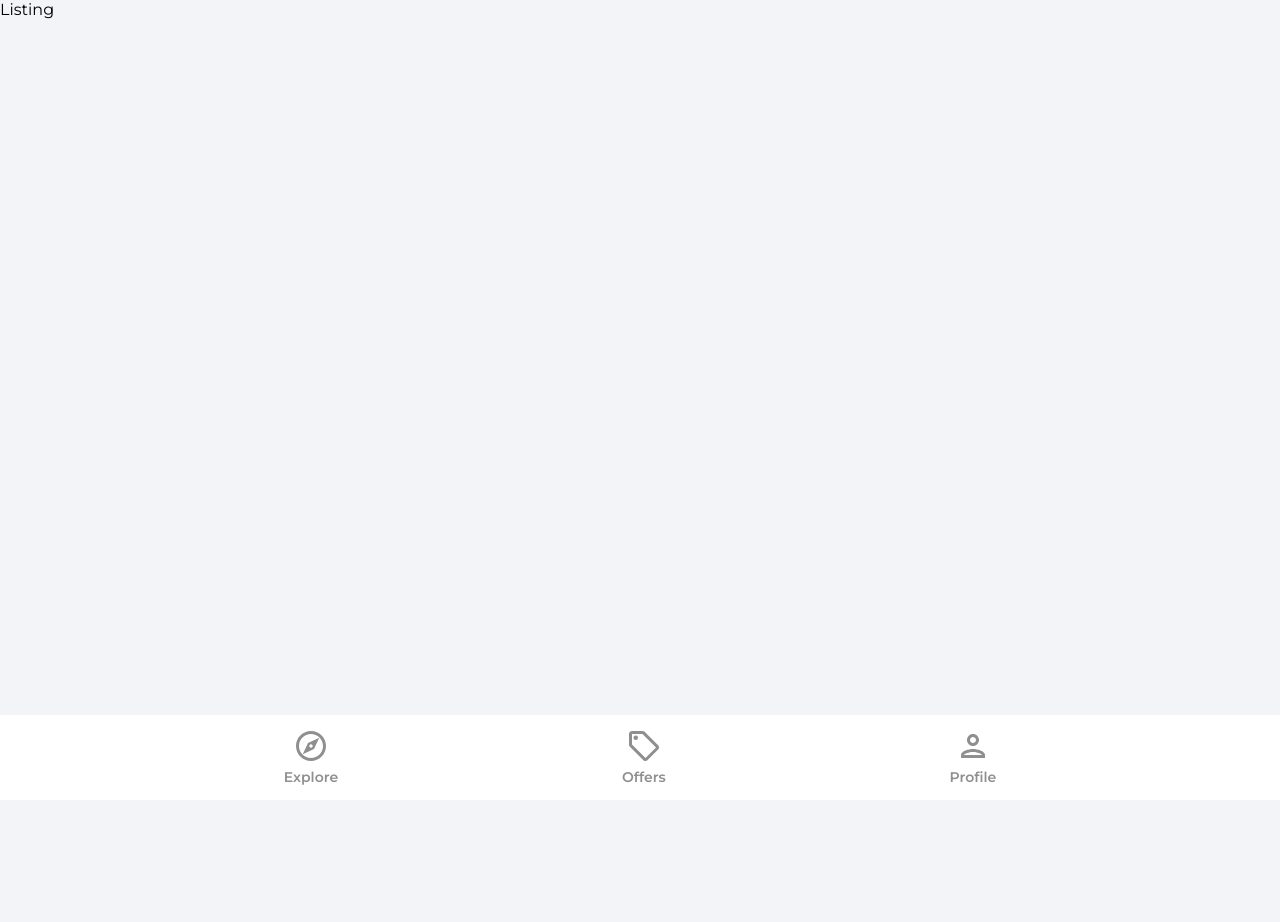
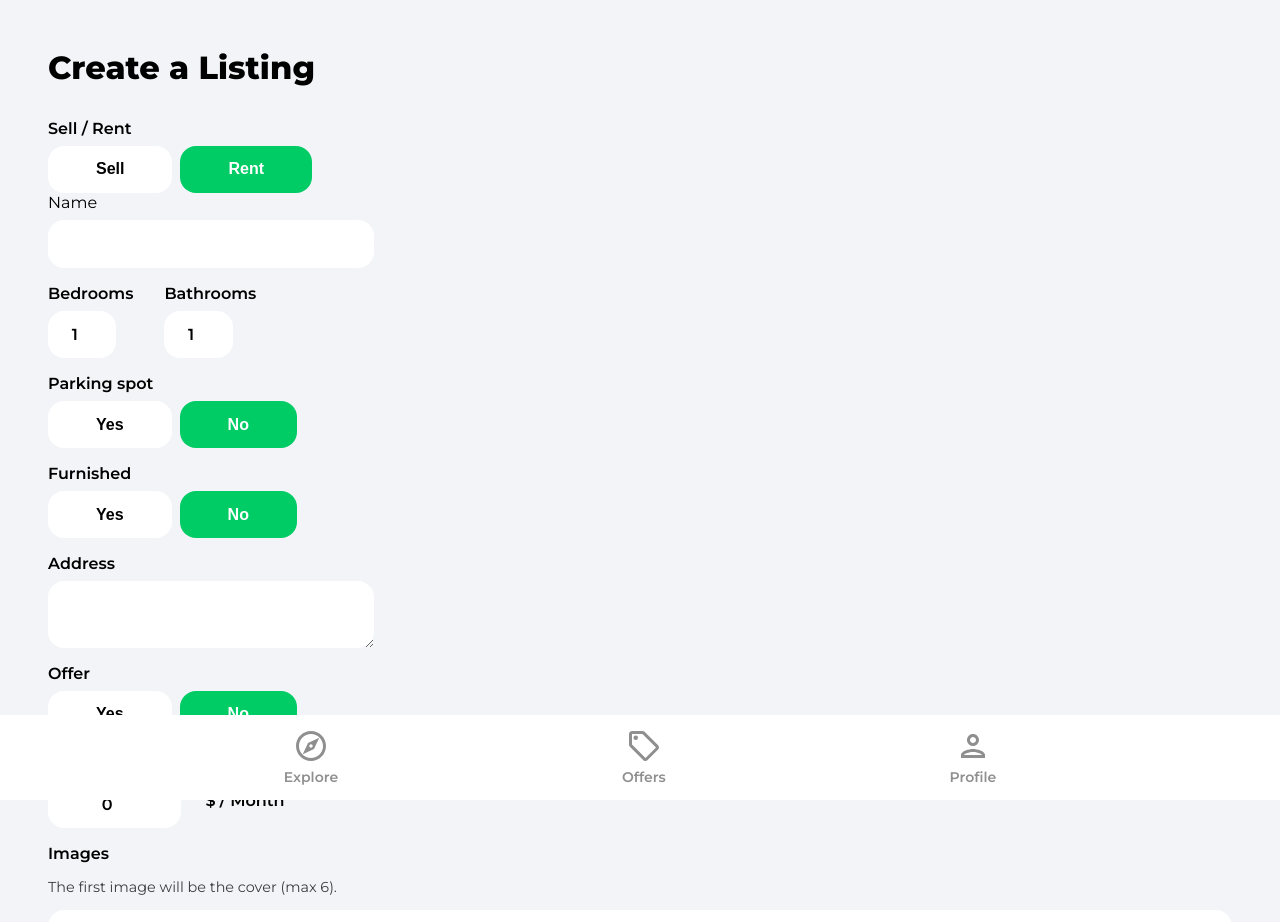
Before and after one commit to AllanRichardson304/house-marketplace, a React (Create React App) app: page /create-listing in a window 1280 px wide. Shown: the top 922 px of the page. Before the commit the page ends 800 px from the top, so only its background shows below. Built offline with nearby package versions, Linux system fonts and the light colour scheme; no server answers; sample sign-in values are in the browser's storage.

Commit message:
Form Added

```diff
--- a/src/pages/CreateListing.jsx
+++ b/src/pages/CreateListing.jsx
@@ -1,55 +1,289 @@
-import { useState, useEffect ,useRef } from "react"
-import {getAuth, onAuthStateChanged} from 'firebase/auth'
+import { useState, useEffect, useRef } from "react"
+import { getAuth, onAuthStateChanged } from 'firebase/auth'
 import { useNavigate } from "react-router-dom"
 import Spinner from '../components/Spinner'
 export default function CreateListing() {
   const [geolocationEnabled, setGeolocationEnabled] = useState(true)
-  const [loading , setLoading] = useState(false)
-  const [formData , setFormData] = useState({
-    type:'rent',
+  const [loading, setLoading] = useState(false)
+  const [formData, setFormData] = useState({
+    type: 'rent',
     name: '',
-    bedrooms:1,
-    bathrooms:1,
-    parking:false,
+    bedrooms: 1,
+    bathrooms: 1,
+    parking: false,
     furnished: false,
     address: '',
-    offer:false,
+    offer: false,
     regularPrice: 0,
-    discountedPrice:0,
-    images:{},
+    discountedPrice: 0,
+    images: {},
     latitude: 0,
-    longitude:0,
+    longitude: 0,
 
   })
-
+  const { type, name, bedrooms, bathrooms, parking, furnished, address, offer, regularPrice, discountedPrice, images, latitude, longitude } = formData
   const auth = getAuth()
   const navigate = useNavigate()
   const isMounted = useRef(true)
 
-  useEffect(()=>{
-      if(isMounted){
+  useEffect(() => {
+    if (isMounted) {
       onAuthStateChanged(auth, (user) => {
-        if(user) {
-          setFormData({...formData, userRef:user.uid})
-        }else{
+        if (user) {
+          setFormData({ ...formData, userRef: user.uid })
+        } else {
           navigate('/signin')
         }
       })
     }
-      return () =>{
+    return () => {
       isMounted.current = false
     }
-  },[isMounted])
+  }, [isMounted])
 
+  const onSubmit = (e) => {
+    e.preventDefault()
+    console.log(formData)
+  }
+  const onMutate = (e) => {
+   let boolean = null
+   if(e.target.value === 'true'){
+    boolean = true
+   }
+   if(e.target.value === 'false'){
+    boolean = false
+   }
 
-  if(loading){
+   //Files
+   if(e.target.files){
+    setFormData((prevState) => ({
+      ...prevState,
+      images:e.target.files
+    }) )
+   }
+
+   //Text/Booleans/Number
+   if(!e.target.files){
+     setFormData((prevState) => ({
+      ...prevState,
+      [e.target.id]:boolean ?? e.target.value,
+     }))
+   }
+  }
+
+  if (loading) {
     return (
-      <Spinner/>
+      <Spinner />
     )
-  } else{
+  } else {
     return (
+      <div className="profile">
+        <header>
+          <p className="pageHeader">Create a Listing</p>
+        </header>
+        <main>
+          <form onSubmit={onSubmit}>
+            <label className="formLabel">Sell / Rent</label>
+            <div className="formButtons">
+              <button type="button" className={type === 'sale' ? 'formButtonActive' : 'formButton'}
+                id='type' value='sale' onClick={onMutate}
+              >Sell</button>
+                 <button type="button" className={type === 'rent' ? 'formButtonActive' : 'formButton'}
+                id='type' value='sale' onClick={onMutate}
+              >Rent</button>
+            </div>
+            <lable className="formLable">Name</lable>
+            <input type="text" className="formInputName"  id="name" value={name}
+             onChange={onMutate} maxLength='32' minLength='10' required />
+
+          <div className='formRooms flex'>
             <div>
-        Listing
+              <label className='formLabel'>Bedrooms</label>
+              <input
+                className='formInputSmall'
+                type='number'
+                id='bedrooms'
+                value={bedrooms}
+                onChange={onMutate}
+                min='1'
+                max='50'
+                required
+              />
+            </div>
+            <div>
+              <label className='formLabel'>Bathrooms</label>
+              <input
+                className='formInputSmall'
+                type='number'
+                id='bathrooms'
+                value={bathrooms}
+                onChange={onMutate}
+                min='1'
+                max='50'
+                required
+              />
+            </div>
+          </div>
+          <label className='formLabel'>Parking spot</label>
+          <div className='formButtons'>
+            <button
+              className={parking ? 'formButtonActive' : 'formButton'}
+              type='button'
+              id='parking'
+              value={true}
+              onClick={onMutate}
+              min='1'
+              max='50'
+            >
+              Yes
+            </button>
+            <button
+              className={
+                !parking && parking !== null ? 'formButtonActive' : 'formButton'
+              }
+              type='button'
+              id='parking'
+              value={false}
+              onClick={onMutate}
+            >
+              No
+            </button>
+          </div>
+          <label className='formLabel'>Furnished</label>
+          <div className='formButtons'>
+            <button
+              className={furnished ? 'formButtonActive' : 'formButton'}
+              type='button'
+              id='furnished'
+              value={true}
+              onClick={onMutate}
+            >
+              Yes
+            </button>
+            <button
+              className={
+                !furnished && furnished !== null
+                  ? 'formButtonActive'
+                  : 'formButton'
+              }
+              type='button'
+              id='furnished'
+              value={false}
+              onClick={onMutate}
+            >
+              No
+            </button>
+          </div>
+          <label className='formLabel'>Address</label>
+          <textarea
+            className='formInputAddress'
+            type='text'
+            id='address'
+            value={address}
+            onChange={onMutate}
+            required
+          />
+
+         {!geolocationEnabled && (
+               <div className='formLatLng flex'>
+               <div>
+                 <label className='formLabel'>Latitude</label>
+                 <input
+                   className='formInputSmall'
+                   type='number'
+                   id='latitude'
+                   value={latitude}
+                   onChange={onMutate}
+                   required
+                 />
+               </div>
+               <div>
+                 <label className='formLabel'>Longitude</label>
+                 <input
+                   className='formInputSmall'
+                   type='number'
+                   id='longitude'
+                   value={longitude}
+                   onChange={onMutate}
+                   required
+                 />
+               </div>
+             </div>
+         )}
+<label className='formLabel'>Offer</label>
+          <div className='formButtons'>
+            <button
+              className={offer ? 'formButtonActive' : 'formButton'}
+              type='button'
+              id='offer'
+              value={true}
+              onClick={onMutate}
+            >
+              Yes
+            </button>
+            <button
+              className={
+                !offer && offer !== null ? 'formButtonActive' : 'formButton'
+              }
+              type='button'
+              id='offer'
+              value={false}
+              onClick={onMutate}
+            >
+              No
+            </button>
+          </div>
+
+          <label className='formLabel'>Regular Price</label>
+          <div className='formPriceDiv'>
+            <input
+              className='formInputSmall'
+              type='number'
+              id='regularPrice'
+              value={regularPrice}
+              onChange={onMutate}
+              min='50'
+              max='750000000'
+              required
+            />
+            {type === 'rent' && <p className='formPriceText'>$ / Month</p>}
+          </div>
+
+          {offer && (
+            <>
+              <label className='formLabel'>Discounted Price</label>
+              <input
+                className='formInputSmall'
+                type='number'
+                id='discountedPrice'
+                value={discountedPrice}
+                onChange={onMutate}
+                min='50'
+                max='750000000'
+                required={offer}
+              />
+            </>
+          )}
+
+          <label className='formLabel'>Images</label>
+          <p className='imagesInfo'>
+            The first image will be the cover (max 6).
+          </p>
+          <input
+            className='formInputFile'
+            type='file'
+            id='images'
+            onChange={onMutate}
+            max='6'
+            accept='.jpg,.png,.jpeg'
+            multiple
+            required
+          />
+          <button type='submit' className='primaryButton createListingButton'>
+            Create Listing
+          </button>
+          </form>
+        </main>
       </div>
     )
   }
```
Lines whose indentation alone changed are shown as unchanged.
